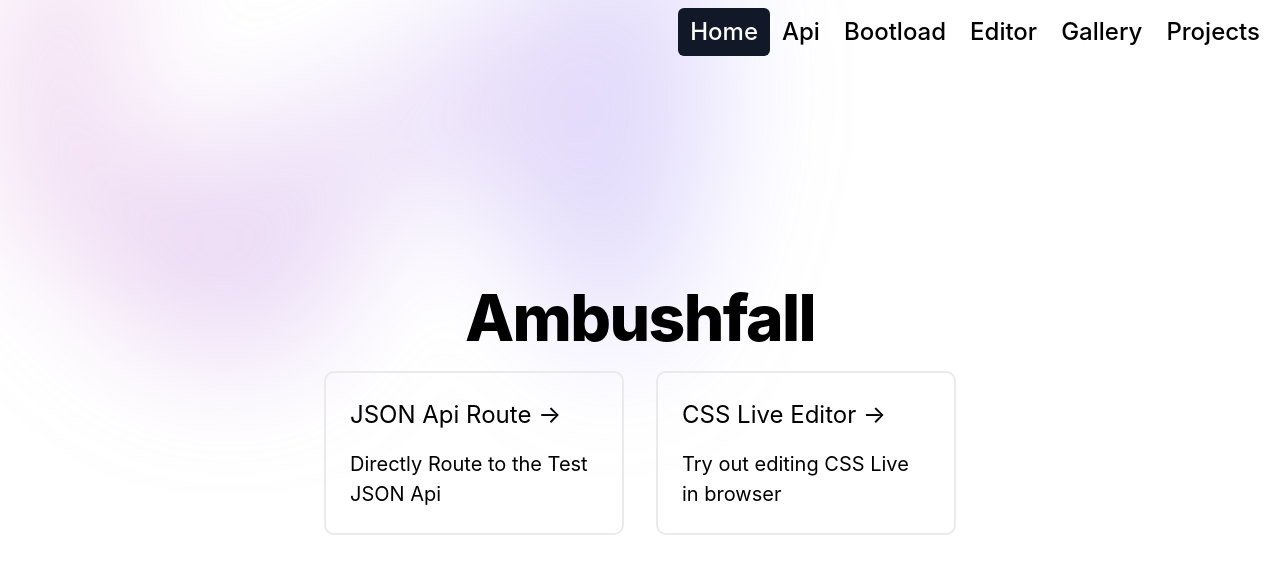
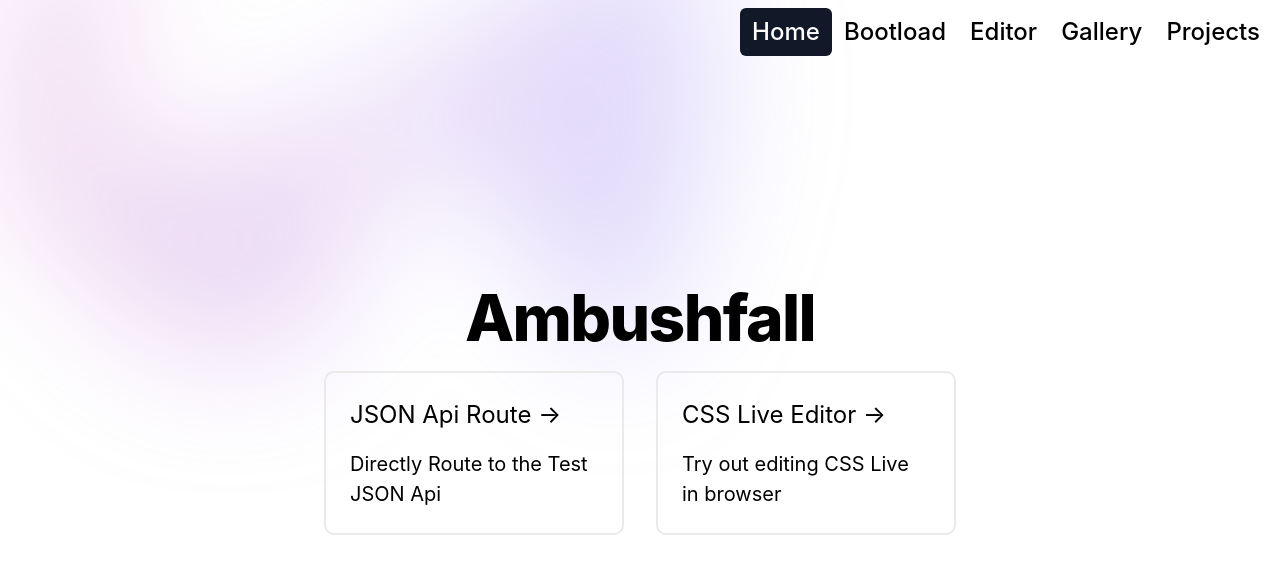
Before and after one commit to Ambushfall/turborepo, a Next.js app: page / in a window 1280 px wide. Shown: the top 574 px of the page. Built offline with nearby package versions, Linux system fonts and the light colour scheme.

Commit message:
REMOVE:(Navbar) - API Route

```diff
--- a/app/layout.tsx
+++ b/app/layout.tsx
@@ -15,7 +15,7 @@ export default async function RootLayout({
   const reg = /^([^.]+)$/g;
   const appDirectory = path.join(process.cwd(), '/app');
   const appFilenames = await fs.readdir(appDirectory)
-  const filterDirectories = appFilenames.filter((e) => e.match(reg) ? e !== 'components' : false)
+  const filterDirectories = appFilenames.filter((e) => e.match(reg) ? e !== 'components' && e !== 'api' : false)
   return (
     <html lang="en">
       {/*
```
